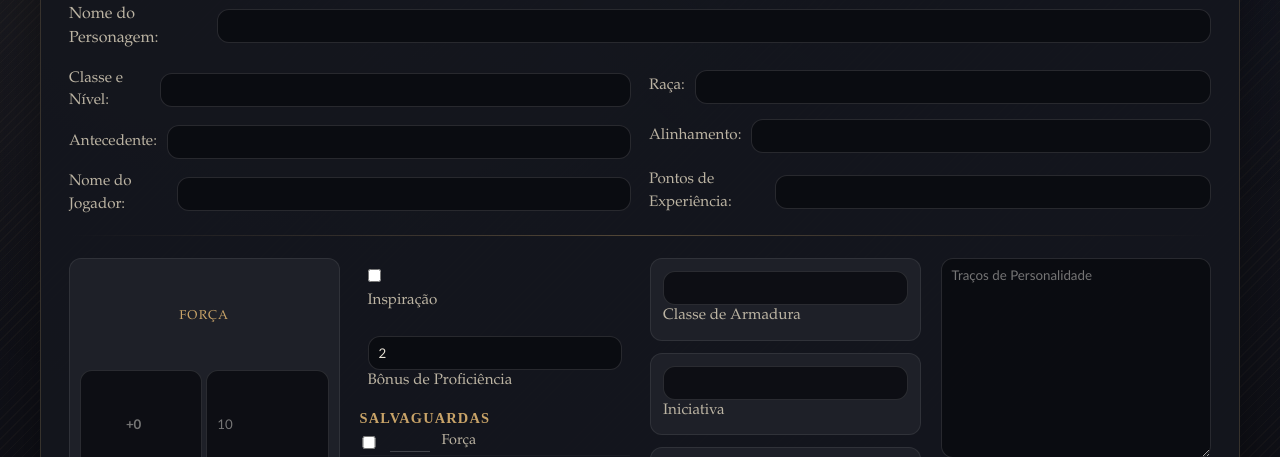
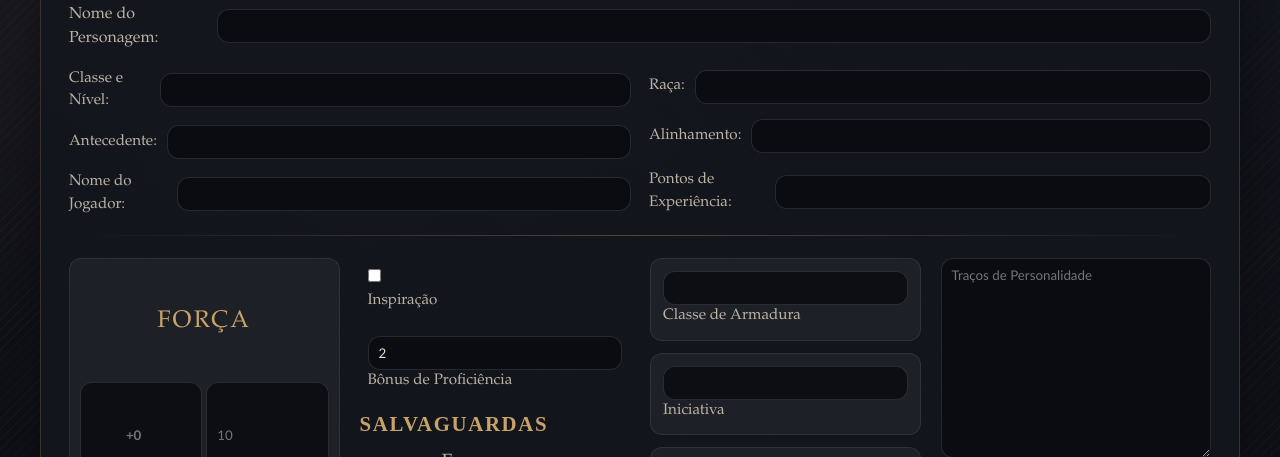
Before and after one commit to LucasPaixao-F/FichaVirtual2.0, a plain HTML site: page ficha.html in a window 1280 px wide. Shown: the part 343-800 px from the top of the page. Drawn offline with Linux system fonts and the light colour scheme.

Commit message:
preciso voltar a fazer esse projeto

```diff
--- a/css/ficha.css
+++ b/css/ficha.css
@@ -24,7 +24,8 @@
 
 body {
 	font-family: "Cormorant Garamond", "Garamond", "Times New Roman", serif;
-	background: radial-gradient(circle at top, #1c1f2b, #0b0b10 55%),
+	background:
+		radial-gradient(circle at top, #1c1f2b, #0b0b10 55%),
 		linear-gradient(140deg, #141826 10%, #0b0b10 60%, #141826 100%);
 	color: var(--ink);
 	min-height: 100vh;
@@ -42,7 +43,8 @@ body::after {
 }
 
 body::before {
-	background: radial-gradient(
+	background:
+		radial-gradient(
 			circle at 20% 20%,
 			rgba(200, 163, 104, 0.08),
 			transparent 50%
@@ -199,7 +201,9 @@ select {
 	border-radius: var(--radius-sm);
 	width: 100%;
 	min-width: 0;
-	transition: border-color 0.2s ease, box-shadow 0.2s ease;
+	transition:
+		border-color 0.2s ease,
+		box-shadow 0.2s ease;
 }
 
 input:focus-visible,
@@ -279,7 +283,7 @@ input[type="checkbox"] {
 	justify-content: center;
 	text-transform: uppercase;
 	letter-spacing: 0.1em;
-	font-size: 0.8rem;
+	font-size: 1.5rem;
 	color: var(--accent);
 	grid-column: 1 / -1;
 }
@@ -324,15 +328,16 @@ input[type="checkbox"] {
 	letter-spacing: 0.08em;
 	text-transform: uppercase;
 	color: var(--accent);
-	font-size: 0.9rem;
+	font-size: 1.3rem;
 }
 
 .skill-line {
 	display: grid;
+	margin-top: 0.5rem;
 	grid-template-columns: 18px 40px 1fr;
 	align-items: center;
 	column-gap: 12px;
-	font-size: 0.9rem;
+	font-size: 1.2rem;
 	color: var(--ink-soft);
 	border-bottom: 1px solid rgba(255, 255, 255, 0.03);
 	padding: 2px 0;
```
